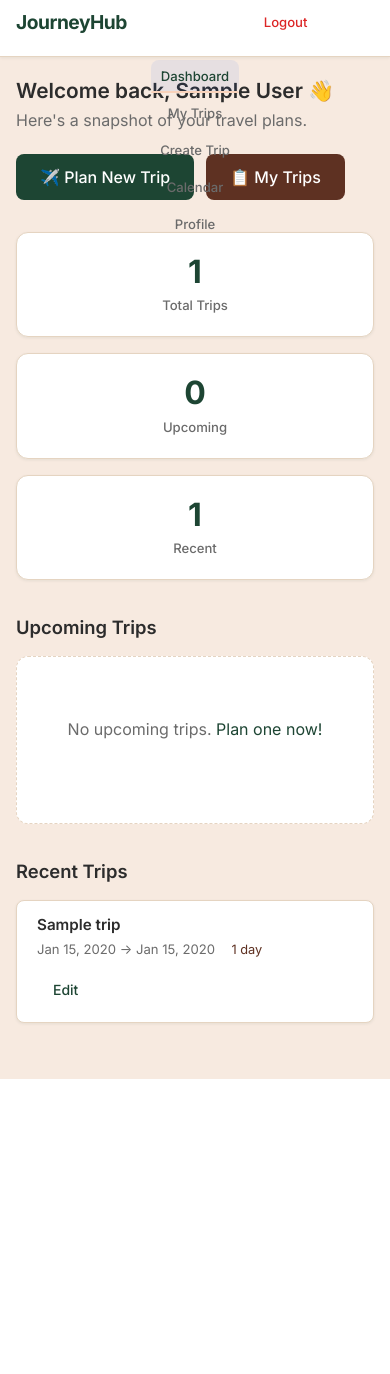
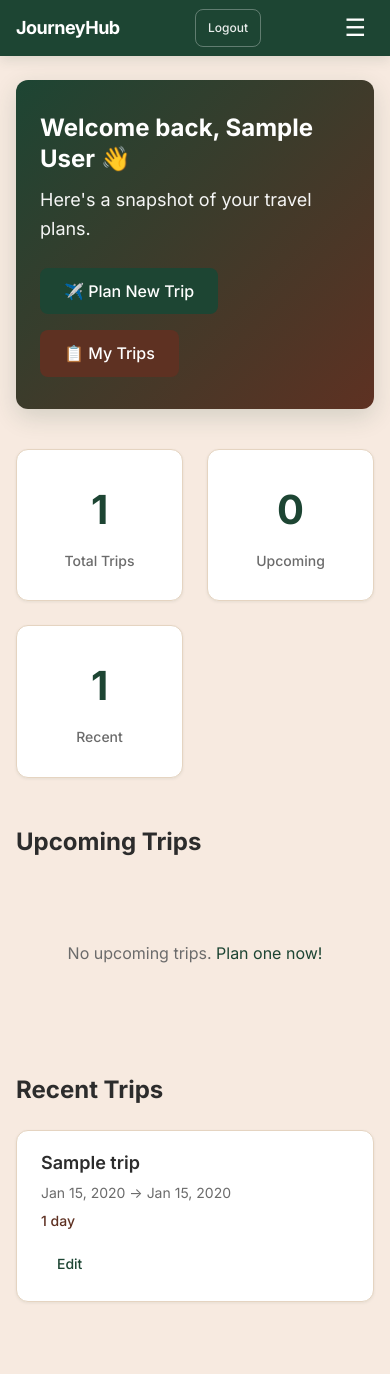
Before and after one commit to tirthgandhi/JourneyHub, a PHP site: page /JourneyHub/pages/dashboard.php in a window 390 px wide. Before the commit the page ends 1079 px from the top, so only its background shows below. Run offline with PHP 8.4, Linux system fonts and the light colour scheme; the visitor is signed in with stand-in values (Sample User, id 1); tables that the repository leaves empty hold one stand-in row (values such as "Sample post").

Commit message:
Add navbar.css to all pages and complete responsive updates

```diff
--- a/assets/css/dashboard.css
+++ b/assets/css/dashboard.css
@@ -1,182 +1,100 @@
 /*
- * Dashboard & Trip Styles — JourneyHub
- *
- * Styles for navbar, dashboard, trip cards, forms, and My Trips page.
+ * Dashboard Styles — JourneyHub
  */
 
-/* ── Navbar ── */
-.navbar {
-    background: var(--color-surface);
-    border-bottom: 1px solid var(--color-border);
-    box-shadow: var(--shadow-sm);
-    position: sticky;
-    top: 0;
-    z-index: 100;
+.dashboard-main {
+    max-width: var(--max-width);
+    margin: 0 auto;
+    padding: 40px var(--container-padding);
 }
 
-.navbar-inner {
-    max-width: 1100px;
-    margin: 0 auto;
-    padding: 0 24px;
-    height: 56px;
-    display: flex;
-    align-items: center;
-    gap: 32px;
-}
-
-.navbar-brand {
-    font-size: 1.2rem;
-    font-weight: 700;
-    color: var(--color-primary);
-}
-.navbar-brand:hover {
-    color: var(--color-primary-hover);
-}
-
-.navbar-links {
-    list-style: none;
-    display: flex;
-    gap: 8px;
-    margin: 0;
-    padding: 0;
-}
-
-.navbar-links a {
-    display: block;
-    padding: 8px 14px;
-    font-size: 0.88rem;
-    font-weight: 500;
-    color: var(--color-text-muted);
-    border-radius: var(--radius);
-    transition: all var(--transition);
-}
-.navbar-links a:hover,
-.navbar-links a.active {
-    color: var(--color-primary);
-    background: rgba(37, 99, 235, 0.08);
-}
-
-.navbar-user {
-    margin-left: auto;
-    display: flex;
-    align-items: center;
-    gap: 16px;
-}
-
-.navbar-username {
-    font-size: 0.85rem;
-    font-weight: 500;
-    color: var(--color-text);
-}
-
-.navbar-logout {
-    font-size: 0.82rem;
-    color: var(--color-danger);
-    font-weight: 500;
-}
-.navbar-logout:hover {
-    color: var(--color-danger-hover);
-}
-
-/* ── Dashboard Main ── */
-.dashboard-main {
-    max-width: 1100px;
-    margin: 0 auto;
-    padding: 32px 24px;
-}
-
-/* ── Welcome Section ── */
 .welcome-section {
-    margin-bottom: 32px;
+    background: linear-gradient(135deg, var(--primary-dark) 0%, var(--secondary-dark) 100%);
+    color: #ffffff;
+    border-radius: var(--radius-lg);
+    padding: 48px 40px;
+    margin-bottom: 40px;
+    box-shadow: var(--shadow-lg);
 }
 
 .welcome-section h1 {
-    font-size: 1.6rem;
-    margin-bottom: 4px;
+    font-size: var(--font-size-3xl);
+    margin-bottom: 12px;
+    font-weight: 700;
 }
 
 .welcome-section p {
-    color: var(--color-text-muted);
-    margin-bottom: 20px;
+    font-size: var(--font-size-lg);
+    margin-bottom: 24px;
+    opacity: 0.95;
 }
 
 .welcome-actions {
     display: flex;
-    gap: 12px;
+    gap: 16px;
     flex-wrap: wrap;
 }
 
-/* ── Stats Row ── */
 .stats-row {
-    display: flex;
-    gap: 16px;
-    margin-bottom: 36px;
-    flex-wrap: wrap;
+    display: grid;
+    grid-template-columns: repeat(auto-fit, minmax(200px, 1fr));
+    gap: 24px;
+    margin-bottom: 48px;
 }
 
 .stat-card {
-    flex: 1;
-    min-width: 120px;
-    background: var(--color-surface);
+    background-color: var(--color-surface);
     border: 1px solid var(--color-border);
     border-radius: var(--radius-lg);
-    padding: 20px 24px;
+    padding: 28px 24px;
     text-align: center;
     box-shadow: var(--shadow-sm);
+    transition: all var(--transition);
+}
+
+.stat-card:hover {
+    transform: translateY(-3px);
+    box-shadow: var(--shadow-md);
+    border-color: var(--primary-dark);
 }
 
 .stat-number {
     display: block;
-    font-size: 2rem;
+    font-size: 2.5rem;
     font-weight: 700;
-    color: var(--color-primary);
-    line-height: 1.2;
+    color: var(--primary-dark);
+    margin-bottom: 8px;
 }
 
 .stat-label {
     display: block;
-    font-size: 0.82rem;
+    font-size: var(--font-size-sm);
     color: var(--color-text-muted);
-    margin-top: 4px;
     font-weight: 500;
 }
 
-/* ── Dashboard Sections ── */
 .dashboard-section {
-    margin-bottom: 36px;
+    margin-bottom: 48px;
 }
 
 .dashboard-section h2 {
-    font-size: 1.15rem;
-    margin-bottom: 16px;
+    font-size: var(--font-size-2xl);
+    font-weight: 700;
     color: var(--color-text);
+    margin-bottom: 24px;
 }
 
-/* ── Trip Cards Grid ── */
 .trip-cards-grid {
     display: grid;
-    grid-template-columns: repeat(3, 1fr);
-    gap: 20px;
-}
-
-.trip-card {
-    background: var(--color-surface);
-    border: 1px solid var(--color-border);
-    border-radius: var(--radius-lg);
-    overflow: hidden;
-    box-shadow: var(--shadow-sm);
-    transition: box-shadow var(--transition), transform var(--transition);
-}
-.trip-card:hover {
-    box-shadow: var(--shadow-md);
-    transform: translateY(-2px);
+    grid-template-columns: repeat(auto-fill, minmax(300px, 1fr));
+    gap: 24px;
 }
 
 .trip-card-cover {
     width: 100%;
-    height: 160px;
+    height: 200px;
     overflow: hidden;
-    background: linear-gradient(135deg, #e0e7ff, #dbeafe);
+    background: var(--primary-light);
 }
 
 .trip-card-cover img {
@@ -191,49 +109,38 @@
     display: flex;
     align-items: center;
     justify-content: center;
-    font-size: 3rem;
-    background: linear-gradient(135deg, #e0e7ff, #dbeafe);
+    font-size: 4rem;
+    background: linear-gradient(135deg, var(--primary-light), var(--bg));
 }
 
 .trip-card-body {
-    padding: 16px;
+    padding: 20px;
 }
 
 .trip-card-body h3 {
-    font-size: 1rem;
+    font-size: var(--font-size-lg);
     font-weight: 600;
-    margin-bottom: 6px;
+    margin-bottom: 8px;
     color: var(--color-text);
 }
 
 .trip-dates {
-    font-size: 0.82rem;
+    font-size: var(--font-size-sm);
     color: var(--color-text-muted);
+    display: block;
+    margin-bottom: 4px;
 }
 
 .trip-duration {
-    font-size: 0.8rem;
-    color: var(--color-secondary);
-    margin-top: 2px;
+    font-size: var(--font-size-sm);
+    color: var(--secondary-dark);
+    font-weight: 500;
 }
 
-.trip-destinations {
-    font-size: 0.8rem;
-    color: var(--color-secondary);
-    margin-top: 2px;
-}
-
-.trip-card-actions {
-    padding: 0 16px 16px;
-    display: flex;
-    gap: 8px;
-}
-
-/* ── Recent Trips List ── */
 .recent-trips-list {
     display: flex;
     flex-direction: column;
-    gap: 12px;
+    gap: 16px;
 }
 
 .recent-trip-item {
@@ -242,165 +149,47 @@
     justify-content: space-between;
     background: var(--color-surface);
     border: 1px solid var(--color-border);
-    border-radius: var(--radius);
-    padding: 14px 20px;
+    border-radius: var(--radius-lg);
+    padding: 20px 24px;
     box-shadow: var(--shadow-sm);
-    transition: box-shadow var(--transition);
+    transition: all var(--transition);
 }
+
 .recent-trip-item:hover {
     box-shadow: var(--shadow-md);
+    border-color: var(--primary-dark);
 }
 
 .recent-trip-info h4 {
-    font-size: 0.95rem;
-    margin-bottom: 2px;
+    font-size: var(--font-size-lg);
+    margin-bottom: 8px;
+    color: var(--color-text);
 }
 
-.recent-trip-info .trip-dates,
-.recent-trip-info .trip-duration {
-    display: inline;
-    margin-right: 12px;
-}
+@media (max-width: 768px) {
+    .dashboard-main {
+        padding: 24px 16px;
+    }
 
-/* ── Page Header (My Trips) ── */
-.page-header {
-    display: flex;
-    align-items: center;
-    justify-content: space-between;
-    margin-bottom: 28px;
-    flex-wrap: wrap;
-    gap: 12px;
-}
+    .welcome-section {
+        padding: 32px 24px;
+    }
 
-.page-header h1 {
-    font-size: 1.5rem;
-}
-
-/* ── Empty State ── */
-.empty-state {
-    text-align: center;
-    padding: 60px 20px;
-    background: var(--color-surface);
-    border: 1px dashed var(--color-border);
-    border-radius: var(--radius-lg);
-}
-
-.empty-state-icon {
-    font-size: 3rem;
-    margin-bottom: 12px;
-}
-
-.empty-state h2 {
-    font-size: 1.1rem;
-    margin-bottom: 8px;
-}
-
-.empty-state p {
-    color: var(--color-text-muted);
-    margin-bottom: 20px;
-}
-
-/* ── Form Section (Create / Edit Trip) ── */
-.form-section {
-    max-width: 600px;
-}
-
-.form-section h1 {
-    font-size: 1.4rem;
-    margin-bottom: 24px;
-}
-
-.form-row {
-    display: flex;
-    gap: 16px;
-}
-.form-row .form-group {
-    flex: 1;
-}
-
-.form-actions {
-    display: flex;
-    gap: 12px;
-    margin-top: 24px;
-}
-
-.form-errors {
-    background-color: #fef2f2;
-    border: 1px solid #fecaca;
-    border-radius: var(--radius);
-    padding: 12px 16px;
-    margin-bottom: 20px;
-}
-
-.form-errors p {
-    color: var(--color-danger);
-    font-size: 0.85rem;
-    margin-bottom: 4px;
-}
-.form-errors p:last-child {
-    margin-bottom: 0;
-}
-
-.current-cover {
-    margin-top: 8px;
-    font-size: 0.85rem;
-    color: var(--color-text-muted);
-}
-
-.cover-preview {
-    display: inline-block;
-    max-width: 120px;
-    height: 60px;
-    object-fit: cover;
-    border-radius: var(--radius);
-    margin-top: 4px;
-    border: 1px solid var(--color-border);
-}
-
-/* ── Responsive ── */
-@media (max-width: 768px) {
-    .trip-cards-grid {
-        grid-template-columns: 1fr;
+    .welcome-section h1 {
+        font-size: var(--font-size-2xl);
     }
 
     .stats-row {
-        flex-direction: column;
+        grid-template-columns: 1fr 1fr;
     }
 
-    .stat-card {
-        min-width: auto;
-    }
-
-    .navbar-inner {
-        padding: 0 16px;
-        gap: 16px;
-    }
-
-    .navbar-links {
-        gap: 4px;
-    }
-
-    .navbar-links a {
-        padding: 6px 10px;
-        font-size: 0.82rem;
-    }
-
-    .form-row {
-        flex-direction: column;
-        gap: 0;
+    .trip-cards-grid {
+        grid-template-columns: 1fr;
     }
 
     .recent-trip-item {
         flex-direction: column;
         align-items: flex-start;
-        gap: 10px;
-    }
-
-    .dashboard-main {
-        padding: 20px 16px;
-    }
-
-    .welcome-section h1 {
-        font-size: 1.3rem;
+        gap: 12px;
     }
 }
--- a/pages/budget.php
+++ b/pages/budget.php
@@ -27,7 +27,7 @@
     <meta name="viewport" content="width=device-width, initial-scale=1.0">
     <title><?= htmlspecialchars($trip['name']) ?> — Budget — JourneyHub</title>
     <link href="https://fonts.googleapis.com/css2?family=Inter:wght@400;500;600;700&display=swap" rel="stylesheet">
-    <link rel="stylesheet" href="/JourneyHub/assets/css/style.css">
+    <link rel="stylesheet" href="/JourneyHub/assets/css/style.css">`n    <link rel="stylesheet" href="/JourneyHub/assets/css/navbar.css">
     <link rel="stylesheet" href="/JourneyHub/assets/css/budget.css">
 </head>
 <body>
--- a/pages/calendar.php
+++ b/pages/calendar.php
@@ -60,7 +60,7 @@
     <meta name="viewport" content="width=device-width, initial-scale=1.0">
     <title><?= htmlspecialchars($trip['name']) ?> — Calendar — JourneyHub</title>
     <link href="https://fonts.googleapis.com/css2?family=Inter:wght@400;500;600;700&display=swap" rel="stylesheet">
-    <link rel="stylesheet" href="/JourneyHub/assets/css/style.css">
+    <link rel="stylesheet" href="/JourneyHub/assets/css/style.css">`n    <link rel="stylesheet" href="/JourneyHub/assets/css/navbar.css">
     <link rel="stylesheet" href="/JourneyHub/assets/css/calendar.css">
 </head>
 <body>
--- a/pages/create-trip.php
+++ b/pages/create-trip.php
@@ -35,7 +35,7 @@
     <title><?php echo $editMode ? 'Edit Trip' : 'Create Trip'; ?> — JourneyHub</title>
     <link rel="preconnect" href="https://fonts.googleapis.com">
     <link href="https://fonts.googleapis.com/css2?family=Inter:wght@400;500;600;700&display=swap" rel="stylesheet">
-    <link rel="stylesheet" href="/JourneyHub/assets/css/style.css">
+    <link rel="stylesheet" href="/JourneyHub/assets/css/style.css">`n    <link rel="stylesheet" href="/JourneyHub/assets/css/navbar.css">
     <link rel="stylesheet" href="/JourneyHub/assets/css/dashboard.css">
 </head>
 <body>
--- a/pages/itinerary.php
+++ b/pages/itinerary.php
@@ -82,7 +82,7 @@
     <title><?= htmlspecialchars($trip['name']) ?> — Itinerary — JourneyHub</title>
     <link rel="preconnect" href="https://fonts.googleapis.com">
     <link href="https://fonts.googleapis.com/css2?family=Inter:wght@400;500;600;700&display=swap" rel="stylesheet">
-    <link rel="stylesheet" href="/JourneyHub/assets/css/style.css">
+    <link rel="stylesheet" href="/JourneyHub/assets/css/style.css">`n    <link rel="stylesheet" href="/JourneyHub/assets/css/navbar.css">
     <link rel="stylesheet" href="/JourneyHub/assets/css/itinerary.css">
     <link rel="stylesheet" href="/JourneyHub/assets/css/activities.css">
     <link rel="stylesheet" href="/JourneyHub/assets/css/sharing.css">
--- a/pages/my-trips.php
+++ b/pages/my-trips.php
@@ -31,7 +31,7 @@
     <title>My Trips — JourneyHub</title>
     <link rel="preconnect" href="https://fonts.googleapis.com">
     <link href="https://fonts.googleapis.com/css2?family=Inter:wght@400;500;600;700&display=swap" rel="stylesheet">
-    <link rel="stylesheet" href="/JourneyHub/assets/css/style.css">
+    <link rel="stylesheet" href="/JourneyHub/assets/css/style.css">`n    <link rel="stylesheet" href="/JourneyHub/assets/css/navbar.css">
     <link rel="stylesheet" href="/JourneyHub/assets/css/dashboard.css">
 </head>
 <body>
```
Also changed, not shown: assets/images/placeholder-trip.jpg (added).
